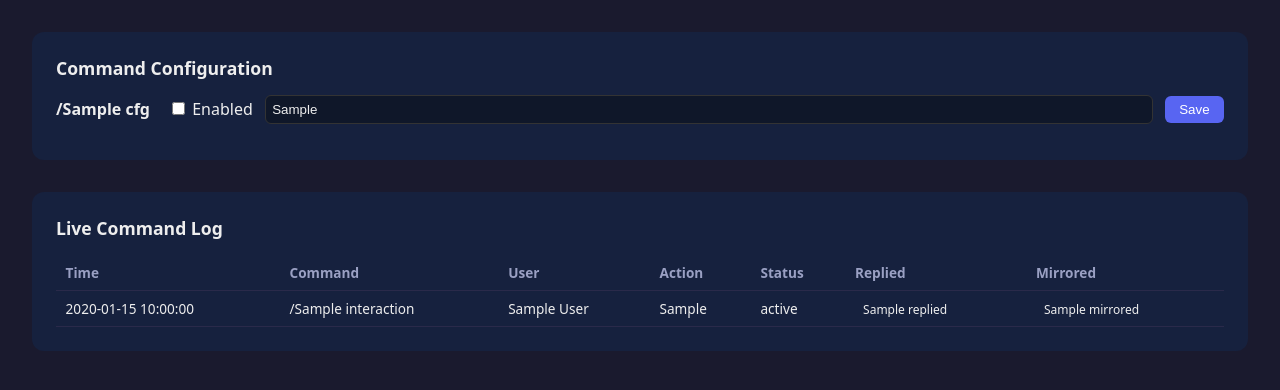
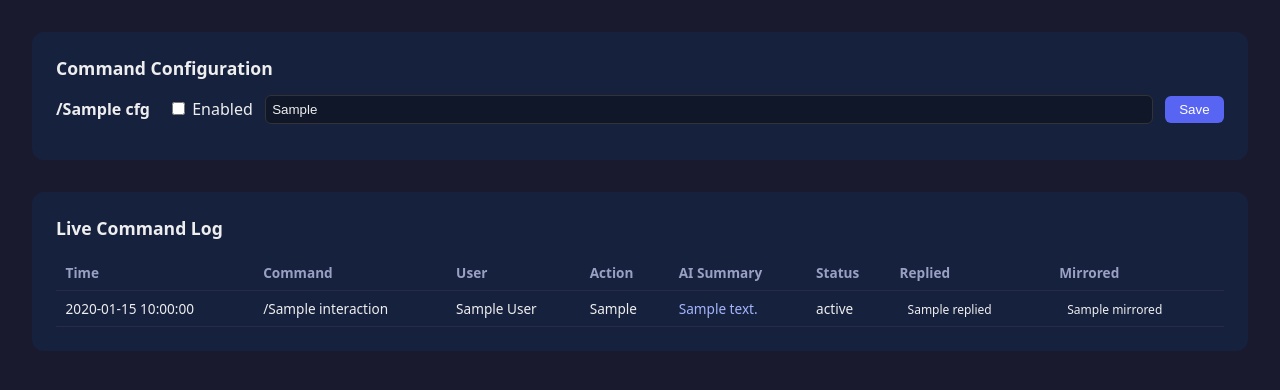
Before and after one commit to Akshat12503/discord-slash-bot, a FastAPI app: template templates/dashboard.html in a window 1280 px wide. Shown: the part 63-453 px from the top of the page. Run offline with FastAPI, Linux system fonts and the light colour scheme; the template is opened without the code that fills it: most values are stand-ins (such as "Sample title", 1, 10 or a date in 2020); parts of the project's set-up code (start-up, migrations or seed data) failed here and were passed over.

Commit message:
Fix AI summary column alignment in dashboard table

```diff
--- a/templates/dashboard.html
+++ b/templates/dashboard.html
@@ -25,6 +25,7 @@
         button:hover { background: #4752c4; }
         .cmd-name { font-weight: 600; width: 100px; }
         .empty { color: #666; font-style: italic; }
+        .ai-summary { color: #a5b4fc; max-width: 220px; }
     </style>
 </head>
 <body>
@@ -60,6 +61,7 @@
                     <th>Command</th>
                     <th>User</th>
                     <th>Action</th>
+                    <th>AI Summary</th>
                     <th>Status</th>
                     <th>Replied</th>
                     <th>Mirrored</th>
@@ -72,12 +74,13 @@
                     <td>/{{ i.command_name }}</td>
                     <td>{{ i.user_display_name }}</td>
                     <td>{{ i.action_taken or '—' }}</td>
+                    <td class="ai-summary">{{ i.ai_summary or '—' }}</td>
                     <td class="status-{{ i.status }}">{{ i.status }}</td>
                     <td><span class="badge badge-{{ i.replied|lower }}">{{ i.replied }}</span></td>
                     <td><span class="badge badge-{{ i.mirrored|lower }}">{{ i.mirrored }}</span></td>
                 </tr>
                 {% else %}
-                <tr><td colspan="7" class="empty">No commands run yet — try one in Discord.</td></tr>
+                <tr><td colspan="8" class="empty">No commands run yet — try one in Discord.</td></tr>
                 {% endfor %}
             </tbody>
         </table>
@@ -92,7 +95,7 @@
                 const data = await res.json();
                 const tbody = document.getElementById('log-body');
                 if (!data.interactions || data.interactions.length === 0) {
-                    tbody.innerHTML = '<tr><td colspan="7" class="empty">No commands run yet — try one in Discord.</td></tr>';
+                    tbody.innerHTML = '<tr><td colspan="8" class="empty">No commands run yet — try one in Discord.</td></tr>';
                     return;
                 }
                 tbody.innerHTML = data.interactions.map(i => `
@@ -101,6 +104,7 @@
                         <td>/${i.command_name}</td>
                         <td>${i.user_display_name || ''}</td>
                         <td>${i.action_taken || '—'}</td>
+                        <td class="ai-summary">${i.ai_summary || '—'}</td>
                         <td class="status-${i.status}">${i.status}</td>
                         <td><span class="badge badge-${i.replied}">${i.replied}</span></td>
                         <td><span class="badge badge-${i.mirrored}">${i.mirrored}</span></td>
```
